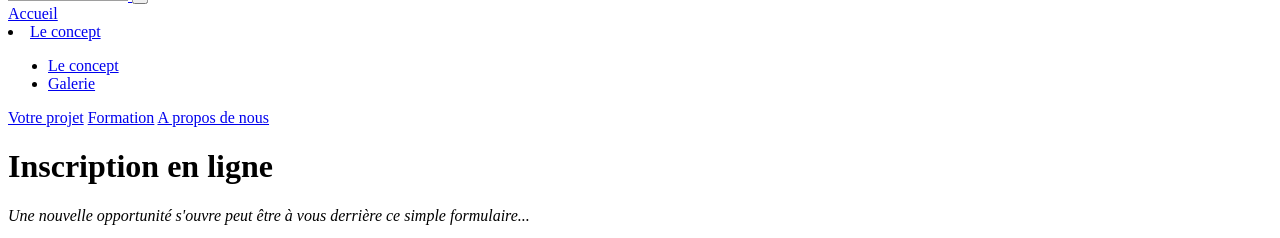
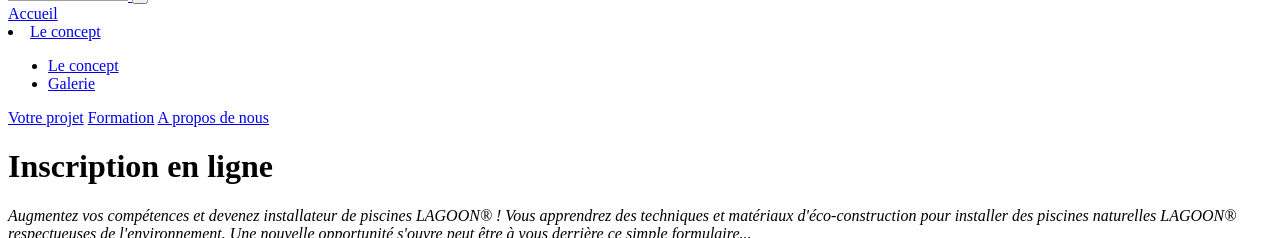
Before and after one commit to barbotinleane/lagoon-piscines, a Symfony app: template templates/formation/ask.html.twig in a window 1280 px wide. Shown: the part 52-290 px from the top of the page. Run offline with Twig, Linux system fonts and the light colour scheme; the template is opened without the code that fills it, so the values that code supplies are empty; form fields are guessed from the names that the template uses; some libraries are stand-ins or nearby versions; grey boxes are pictures that could not be loaded.

Commit message:
Change meta title and description for each page

```diff
--- a/templates/concept/index.html.twig
+++ b/templates/concept/index.html.twig
@@ -1,6 +1,9 @@
 {% extends 'base.html.twig' %}
 
-{% block title %}Hello ConceptController!{% endblock %}
+{% block title %}LAGOON&reg; Piscines - Le concept breveté des piscines LAGOON&reg;{% endblock %}
+{% block description %}
+    Apprenez en plus sur les techniques de construction de nos piscines. Construites en résine et EPDM, adaptables aux PMR, elles sont respectueuses de votre jardin et de l'écologie.
+{% endblock %}
 
 {% block body %}
     <div id="corps" class="mt-5 container-fluid">
--- a/templates/doc/index.html.twig
+++ b/templates/doc/index.html.twig
@@ -2,7 +2,7 @@
 <html>
     <head>
         <meta charset="UTF-8">
-        <title>{{ name }}</title>
+        <title>LAGOON&reg; Piscines - {{ name }}</title>
         <link rel="shortcut icon" href="photos/favicon.ico" type="image/x-icon">
         <meta name="description" content="{% block description %}{% endblock %}"/>
         {# Run `composer require symfony/webpack-encore-bundle` to start using Symfony UX #}
--- a/templates/formation/ask.html.twig
+++ b/templates/formation/ask.html.twig
@@ -1,11 +1,11 @@
 {% extends 'base.html.twig' %}
 
 {% block title %}
-    LAGOON&reg; Piscines - Demande de formation
+    LAGOON&reg; Piscines - Inscription à la formation en ligne
 {% endblock %}
 
 {% block description %}
-    Augmentez en compétences et faites une demande de formation avec LAGOON Formations en ligne.
+    Augmentez en compétences ou faites une reconversion professionnelle en vous inscrivant à notre formation certifiée Qualiopi. Vous apprendrez les techniques et matériaux d'éco-construction de piscines.
 {% endblock %}
 
 {% block body %}
@@ -16,7 +16,12 @@
             </h1>
 
             <p class="p-3">
-                <em>Une nouvelle opportunité s'ouvre peut être à vous derrière ce simple formulaire...</em>
+                <em>
+                    Augmentez vos compétences et devenez installateur de piscines LAGOON&reg; !
+                    Vous apprendrez des techniques et matériaux d'éco-construction pour installer des piscines naturelles
+                    LAGOON&reg; respectueuses de l'environnement. Une nouvelle opportunité s'ouvre peut être à vous
+                    derrière ce simple formulaire...
+                </em>
             </p>
 
             <div class="w-adaptative mx-auto bg-white d-flex justify-content-around">
--- a/templates/formation/index.html.twig
+++ b/templates/formation/index.html.twig
@@ -1,6 +1,7 @@
 {% extends 'base.html.twig' %}
 
 {% block title %}LAGOON&reg; Piscines - Formation installation de bassin paysager de type LAGOON&reg;{% endblock %}
+{% block description %}Devenez installateur de piscines écologiques LAGOON® en résine naturelle et EPDM au cours d'une formation certifiée Qualiopi dans les alpes maritimes. Ce concept d'éco-construction est breveté.{% endblock %}
 
 {% block body %}
     <div id="corps" class="mt-5 container-fluid">
--- a/templates/gallery/index.html.twig
+++ b/templates/gallery/index.html.twig
@@ -1,6 +1,7 @@
 {% extends 'base.html.twig' %}
 
 {% block title %}LAGOON&reg; Piscines - Galerie de nos plus belles piscines naturelles{% endblock %}
+{% block description %}Découvrez des photos de nos plus beaux projets. Entre construction et rénovation de piscines écologiques en résine.{% endblock %}
 
 {% block body %}
     <div id="corps" class="mt-5 container-fluid">
--- a/templates/project/index.html.twig
+++ b/templates/project/index.html.twig
@@ -2,7 +2,7 @@
 
 {% block title %}LAGOON&reg; Piscines - Votre projet de piscine naturelle{% endblock %}
 {% block description %}
-    Faites une demande de devis et commencez à composer dès maintenant le LAGOON® de vos rêves !
+    Faites une demande de devis et commencez à composer dès maintenant le LAGOON® de vos rêves ! Entièrement personnalisables dans leurs formes, et leurs couleurs, votre piscine sera unique.
 {% endblock description %}
 
 {% block body %}
```
